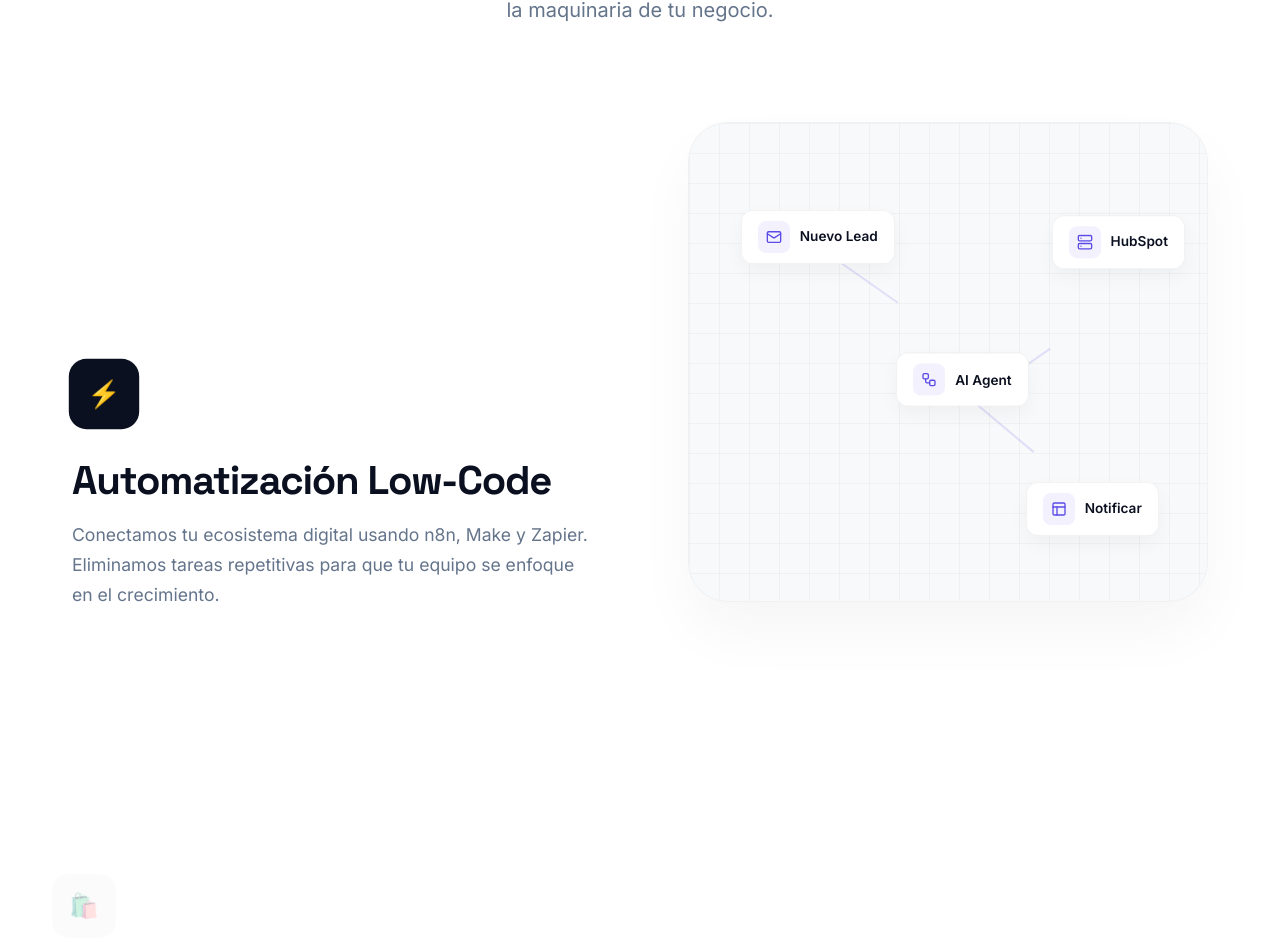
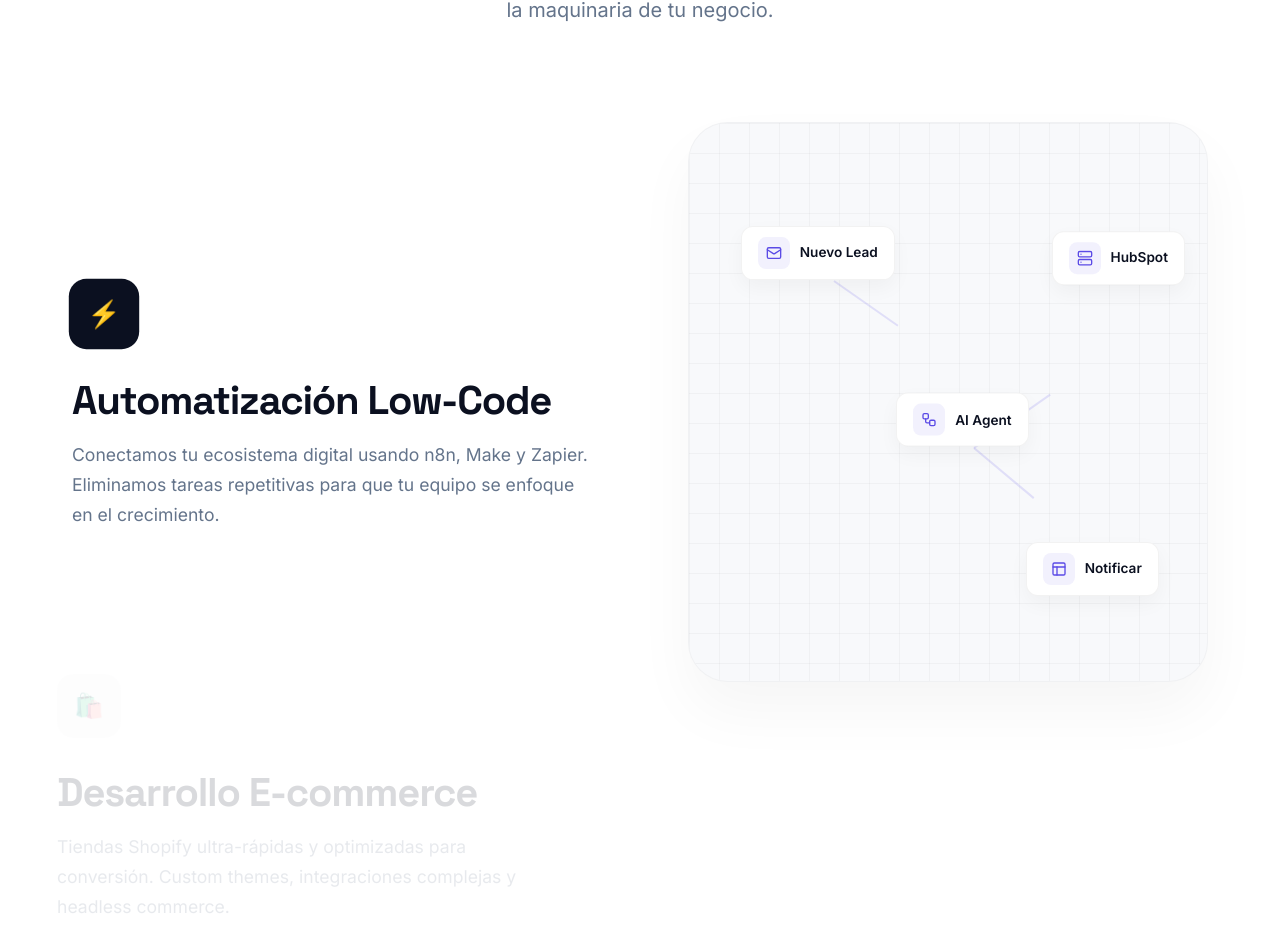
Before and after one commit to luk1311/AutoScale-agency, a React (Vite) app: page / in a window 1280 px wide. Shown: the part 1438-2390 px from the top of the page. Built offline with nearby package versions, Linux system fonts and the light colour scheme; no server answers; the database is empty.

Commit message:
feat: implement interactive scrolling services showcase component with visual state synchronization

```diff
--- a/src/components/Services.css
+++ b/src/components/Services.css
@@ -33,15 +33,15 @@
 /* Columna de Texto */
 .showcase-text-col {
   flex: 1;
-  padding: 30vh 0; /* Espacio para que el primero y el último puedan quedar en el centro */
+  padding: 20vh 0; /* Espacio para que el primero y el último puedan quedar en el centro */
   display: flex;
   flex-direction: column;
-  gap: 30vh;
+  gap: 15vh;
 }
 
 .showcase-text-item {
-  opacity: 0.3;
-  transform: translateX(-20px);
+  opacity: 0.15;
+  transform: translateX(-15px);
   transition: all 0.6s cubic-bezier(0.165, 0.84, 0.44, 1);
 }
 
@@ -92,8 +92,8 @@
 
 .sticky-visual-container {
   position: sticky;
-  top: 20vh;
-  height: 60vh;
+  top: 15vh;
+  height: 70vh;
   width: 100%;
   border-radius: 40px;
   background: #F8F9FB;
--- a/src/components/Services.jsx
+++ b/src/components/Services.jsx
@@ -100,8 +100,8 @@ const Services = () => {
   useEffect(() => {
     const observerOptions = {
       root: null,
-      rootMargin: '-35% 0px -40% 0px',
-      threshold: 0.1
+      rootMargin: '-30% 0px -30% 0px',
+      threshold: 0.3
     };
 
     const observer = new IntersectionObserver((entries) => {
```
